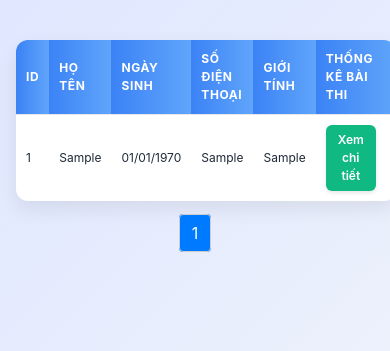
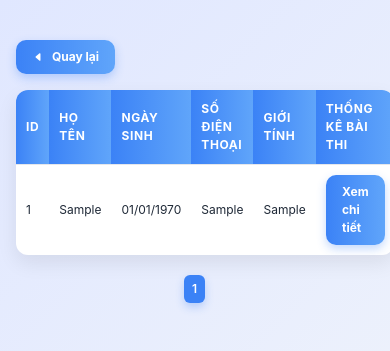
Before and after one commit to winlilom24/NhomTN, a PHP site: page /duanDangNhap/views/studentlist.php in a window 390 px wide. Shown: the top 351 px of the page. Run offline with PHP 8.4, Linux system fonts and the light colour scheme; tables that the repository leaves empty or names only in its code hold one stand-in row (values such as "Sample post").

Commit message:
chỉnh lại code, css của file studentManager

```diff
--- a/style/css/studentManager.css
+++ b/style/css/studentManager.css
@@ -22,8 +22,8 @@ body {
   margin: 0 auto;
 }
 
-/* Kiểu cho nút "Thêm" */
-#add {
+/* Kiểu cho nút hành động (Quay lại, Xem chi tiết, Tải thông tin, v.v.) */
+.action-btn {
   background: linear-gradient(to right, #3b82f6, #60a5fa); /* Gradient xanh */
   color: white;
   padding: 12px 28px;
@@ -37,50 +37,23 @@ body {
   align-items: center;
   gap: 8px;
   box-shadow: 0 4px 10px rgba(59, 130, 246, 0.3); /* Bóng nhẹ */
-  animation: float 2s ease-in-out infinite; /* Hiệu ứng nổi nhẹ */
+  text-decoration: none; /* Xóa gạch chân cho thẻ <a> */
 }
 
-#add:hover {
+.action-btn:hover {
   background: linear-gradient(to right, #2563eb, #3b82f6);
   transform: translateY(-3px); /* Hiệu ứng nâng lên */
   box-shadow: 0 6px 14px rgba(59, 130, 246, 0.4);
-  animation: pulse 1.5s infinite; /* Hiệu ứng nhấp nháy khi hover */
 }
 
-#add:active {
+.action-btn:active {
   transform: translateY(0);
   box-shadow: 0 2px 6px rgba(59, 130, 246, 0.2);
-}
-
-@keyframes float {
-  0%,
-  100% {
-    transform: translateY(0);
-  }
-  50% {
-    transform: translateY(-5px);
-  }
-}
-
-@keyframes pulse {
-  0% {
-    transform: translateY(-3px) scale(1);
-    box-shadow: 0 6px 14px rgba(59, 130, 246, 0.4);
-  }
-  50% {
-    transform: translateY(-3px) scale(1.05);
-    box-shadow: 0 8px 16px rgba(59, 130, 246, 0.5);
-  }
-  100% {
-    transform: translateY(-3px) scale(1);
-    box-shadow: 0 6px 14px rgba(59, 130, 246, 0.4);
-  }
 }
 
 /* Kiểu cho bảng */
 .cau_hoi {
   margin-top: 24px;
-
 }
 
 .cau_hoi table {
@@ -149,15 +122,53 @@ body {
     transform: translateX(0);
   }
 }
-/*Kiểu cho nút chuyển trang*/
+
+/* Kiểu cho phân trang */
 .pagination {
-  text-align: center;
+  display: flex;
+  justify-content: center;
+  align-items: center;
+  gap: 8px;
   margin-top: 20px;
-  clear: both; /* Đảm bảo không bị float ảnh hưởng */
-  position: relative; /* Đảm bảo hiển thị theo luồng tự nhiên */
+  flex-wrap: wrap;
 }
 
-/* Kiểu cho các nút Sửa và Xóa */
+/* Kiểu cho nút phân trang */
+.pagination-btn {
+  padding: 8px 12px;
+  border-radius: 6px;
+  background-color: #e5e7eb; /* Nền xám */
+  color: #1f2937; /* Màu chữ */
+  font-size: 14px;
+  font-weight: 600;
+  text-decoration: none;
+  transition: all 0.3s ease;
+  box-shadow: 0 2px 4px rgba(0, 0, 0, 0.1);
+}
+
+.pagination-btn:hover {
+  background-color: #3b82f6; /* Màu xanh khi hover */
+  color: white;
+  transform: translateY(-2px);
+  box-shadow: 0 4px 8px rgba(59, 130, 246, 0.3);
+}
+
+.pagination-btn.active {
+  background-color: #3b82f6; /* Màu xanh cho trang hiện tại */
+  color: white;
+  cursor: default; /* Không cho phép nhấp */
+  box-shadow: 0 4px 8px rgba(59, 130, 246, 0.3);
+}
+
+/* Kiểu cho nhóm nút (Tải thông tin và Quay lại) */
+.button-group {
+  display: flex;
+  gap: 12px;
+  align-items: center;
+  flex-wrap: wrap; /* Cho phép xuống dòng trên màn hình nhỏ */
+}
+
+/* Kiểu cho nút Sửa và Xóa */
 .editBtn,
 .deleteBtn {
   padding: 8px 16px;
@@ -168,12 +179,13 @@ body {
   cursor: pointer;
   transition: all 0.3s ease;
   box-shadow: 0 2px 4px rgba(0, 0, 0, 0.1);
+  text-decoration: none; /* Xóa gạch chân cho thẻ <a> */
+  display: inline-block; /* Đảm bảo thẻ <a> hoạt động như nút */
 }
 
 .editBtn {
   background-color: #10b981; /* Màu xanh lá cho nút Sửa */
   color: white;
-  margin-right: 10px;
 }
 
 .editBtn:hover {
@@ -272,7 +284,7 @@ body {
 form {
   display: flex;
   flex-direction: column;
-  gap: -100px; /* Giảm khoảng cách giữa các ô */
+  gap: 12px; /* Sửa khoảng cách giữa các ô */
 }
 
 form h2 {
@@ -324,11 +336,13 @@ form button[type="button"]:hover {
 }
 
 /* Tối ưu hiệu suất */
-#add,
+.action-btn,
 .modal-content,
 .cau_hoi tr,
 .close,
-form h2 {
+form h2,
+.pagination-btn,
+.button-group {
   will-change: transform, opacity;
 }
 
@@ -357,9 +371,23 @@ form h2 {
     font-size: 20px;
   }
 
-  #add {
+  .action-btn {
     padding: 10px 20px;
     font-size: 14px;
+  }
+
+  .pagination-btn {
+    padding: 6px 10px;
+    font-size: 12px;
+  }
+
+  .button-group {
+    gap: 8px;
+  }
+
+  .editBtn {
+    padding: 6px 12px;
+    font-size: 12px;
   }
 }
 
@@ -372,7 +400,7 @@ form h2 {
 
   .editBtn,
   .deleteBtn {
-    padding: 6px 12px;
+    padding: 5px 10px;
     font-size: 12px;
   }
 
@@ -380,4 +408,20 @@ form h2 {
     padding: 16px;
     max-height: 100vh; /* Giảm thêm trên màn hình rất nhỏ */
   }
+
+  .pagination-btn {
+    padding: 5px 8px;
+    font-size: 12px;
+  }
+
+  .button-group {
+    flex-direction: column; /* Xếp dọc trên màn hình rất nhỏ */
+    align-items: flex-start;
+    gap: 8px;
+  }
+
+  .action-btn {
+    padding: 8px 16px;
+    font-size: 12px;
+  }
 }
--- a/views/studentlist.php
+++ b/views/studentlist.php
@@ -8,6 +8,7 @@ require_once __DIR__ . '/../core/Database.php';
 // Xử lý phân trang
 $limit = 10; // Số bản ghi mỗi trang
 $page = isset($_GET['trang']) ? (int)$_GET['trang'] : 1;
+if ($page < 1) $page = 1; // Đảm bảo trang không nhỏ hơn 1
 $offset = ($page - 1) * $limit;
 
 // Lấy tổng số bản ghi
@@ -28,13 +29,14 @@ $result = mysqli_query($conn, $sql);
     <meta charset="UTF-8">
     <meta name="viewport" content="width=device-width, initial-scale=1.0">
     <title>Quản lý sinh viên</title>
-    <script src="https://ajax.googleapis.com/ajax/libs/jquery/3.7.1/jquery.min.js"></script>
     <link rel="stylesheet" href="../style/css/studentManager.css">
-    <link rel="stylesheet" href="../style/css/modalStudent.css">
 </head>
 <body>
     <div class="container">
         <div class="cau_hoi">
+            <div class="button-group mb-4">
+                <a href="homeAdmin.php" class="action-btn"><ion-icon name="caret-back-outline"></ion-icon> Quay lại</a>
+            </div>
             <table>
                 <thead>
                     <tr>
@@ -57,7 +59,7 @@ $result = mysqli_query($conn, $sql);
                     echo "<td>" . htmlspecialchars($row['sdt']) . "</td>";
                     echo "<td>" . htmlspecialchars($row['gioi_tinh']) . "</td>";
                     echo "<td>";
-                    echo "<button class='editBtn' data-id='" . htmlspecialchars($row['id']) . "'>Xem chi tiết</button>";
+                    echo "<a href='student_details.php?student_id=" . htmlspecialchars($row['id']) . "' class='action-btn'>Xem chi tiết</a>";
                     echo "</td>";
                     echo "</tr>";
                 }
@@ -66,61 +68,42 @@ $result = mysqli_query($conn, $sql);
             </table>
             <div class="pagination">
                 <?php
+                // Trang đầu
+                if ($page > 1) {
+                    echo "<a href='?trang=1' class='pagination-btn'>Trang đầu</a>";
+                }
+
                 // Trang trước
                 if ($page > 1) {
                     $prev_page = $page - 1;
-                    echo "<a href='?trang=$prev_page' style='padding: 8px 12px; margin: 0 5px; text-decoration: none; border: 1px solid #ccc; border-radius: 4px;'>Trang trước</a>";
+                    echo "<a href='?trang=$prev_page' class='pagination-btn'>Trang trước</a>";
                 }
 
-                // Số trang
-                for ($i = 1; $i <= $total_pages; $i++) {
-                    $active = ($i == $page) ? "background-color: #007bff; color: white;" : "";
-                    echo "<a href='?trang=$i' style='padding: 8px 12px; margin: 0 5px; text-decoration: none; border: 1px solid #ccc; border-radius: 4px; $active'>$i</a>";
+                // Hiển thị các số trang
+                $start_page = max(1, $page - 2);
+                $end_page = min($total_pages, $page + 2);
+                for ($i = $start_page; $i <= $end_page; $i++) {
+                    $active = ($i == $page) ? "active" : "";
+                    echo "<a href='?trang=$i' class='pagination-btn $active'>$i</a>";
                 }
 
                 // Trang sau
                 if ($page < $total_pages) {
                     $next_page = $page + 1;
-                    echo "<a href='?trang=$next_page' style='padding: 8px 12px; margin: 0 5px; text-decoration: none; border: 1px solid #ccc; border-radius: 4px;'>Trang sau</a>";
+                    echo "<a href='?trang=$next_page' class='pagination-btn'>Trang sau</a>";
+                }
+
+                // Trang cuối
+                if ($page < $total_pages) {
+                    echo "<a href='?trang=$total_pages' class='pagination-btn'>Trang cuối</a>";
                 }
                 ?>
             </div>
         </div>
     </div>
 
-    <!-- Modal cho thống kê bài thi -->
-    <div id="statsModal" style="display: none;">
-        <div class="modal-content">
-            <span class="close">×</span>
-            <h2>Thống kê bài thi</h2>
-            <div id="statsContent">
-                <p><strong>Họ tên:</strong> <span id="studentName"></span></p>
-                <p><strong>Số lần làm bài:</strong> <span id="totalTests"></span></p>
-                <p><strong>Điểm trung bình:</strong> <span id="avgScore"></span></p>
-                <p><strong>Thời gian làm bài trung bình:</strong> <span id="avgTime"></span> phút</p>
-                <h3>Bài thi gần nhất</h3>
-                <p><strong>ID bài thi:</strong> <span id="latestId"></span></p>
-                <p><strong>Điểm:</strong> <span id="latestScore"></span></p>
-                <p><strong>Thời gian:</strong> <span id="latestTime"></span> phút</p>
-                <p><strong>Số câu đúng:</strong> <span id="latestCorrect"></span></p>
-                <p><strong>Số câu sai:</strong> <span id="latestWrong"></span></p>
-                <h3>Danh sách bài thi</h3>
-                <table id="testList">
-                    <thead>
-                        <tr>
-                            <th>ID Bài thi</th>
-                            <th>Điểm</th>
-                            <th>Thời gian (phút)</th>
-                            <th>Số câu đúng</th>
-                            <th>Số câu sai</th>
-                        </tr>
-                    </thead>
-                    <tbody id="testListBody"></tbody>
-                </table>
-            </div>
-        </div>
-    </div>
-
     <script src="../style/js/studentManager.js"></script>
+    <script type="module" src="https://unpkg.com/ionicons@7.1.0/dist/ionicons/ionicons.esm.js"></script>
+    <!-- <script nomodule src="https://unpkg.com/ionicons@7.1.0/dist/ionicons/ionicons.js"></script> -->
 </body>
 </html>
```
